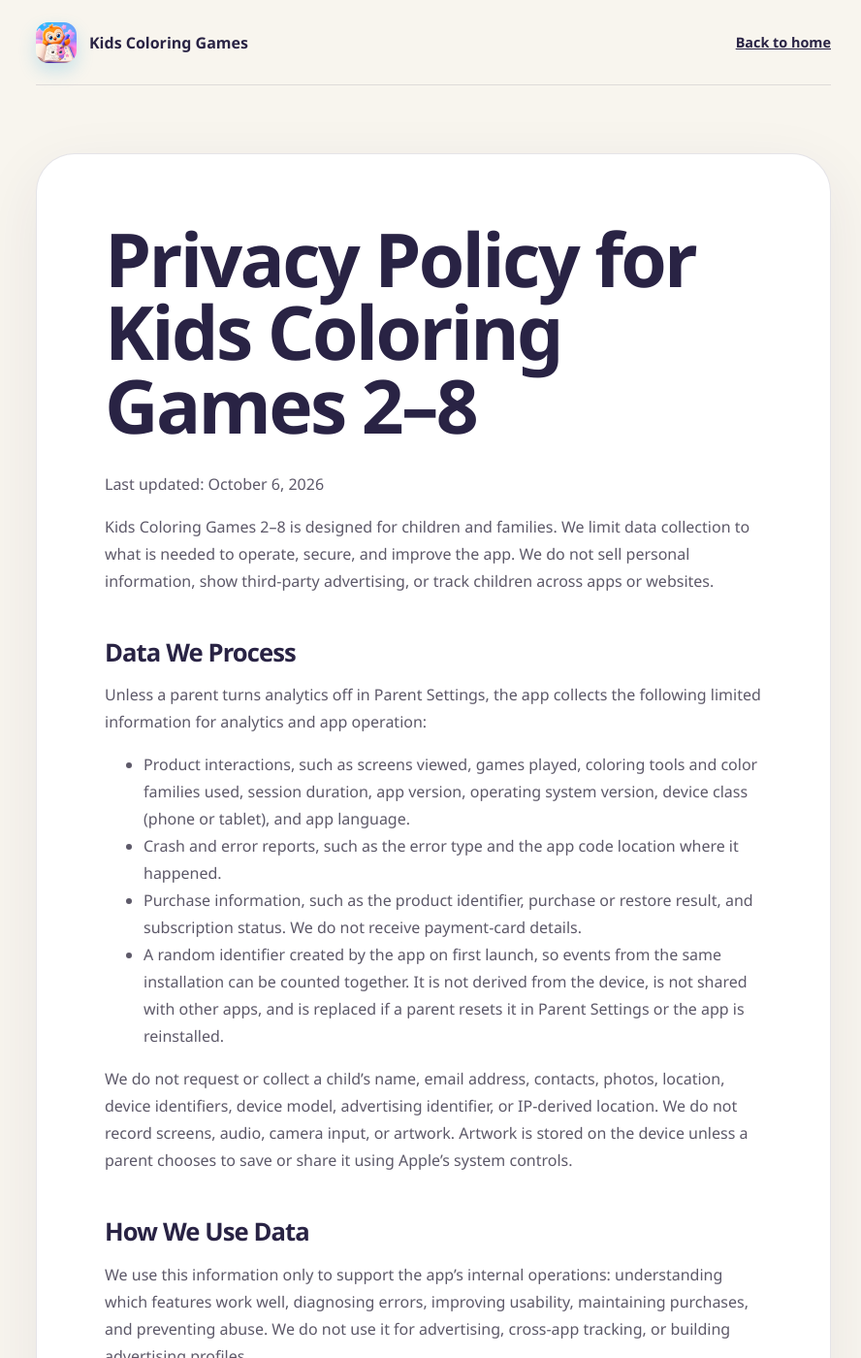
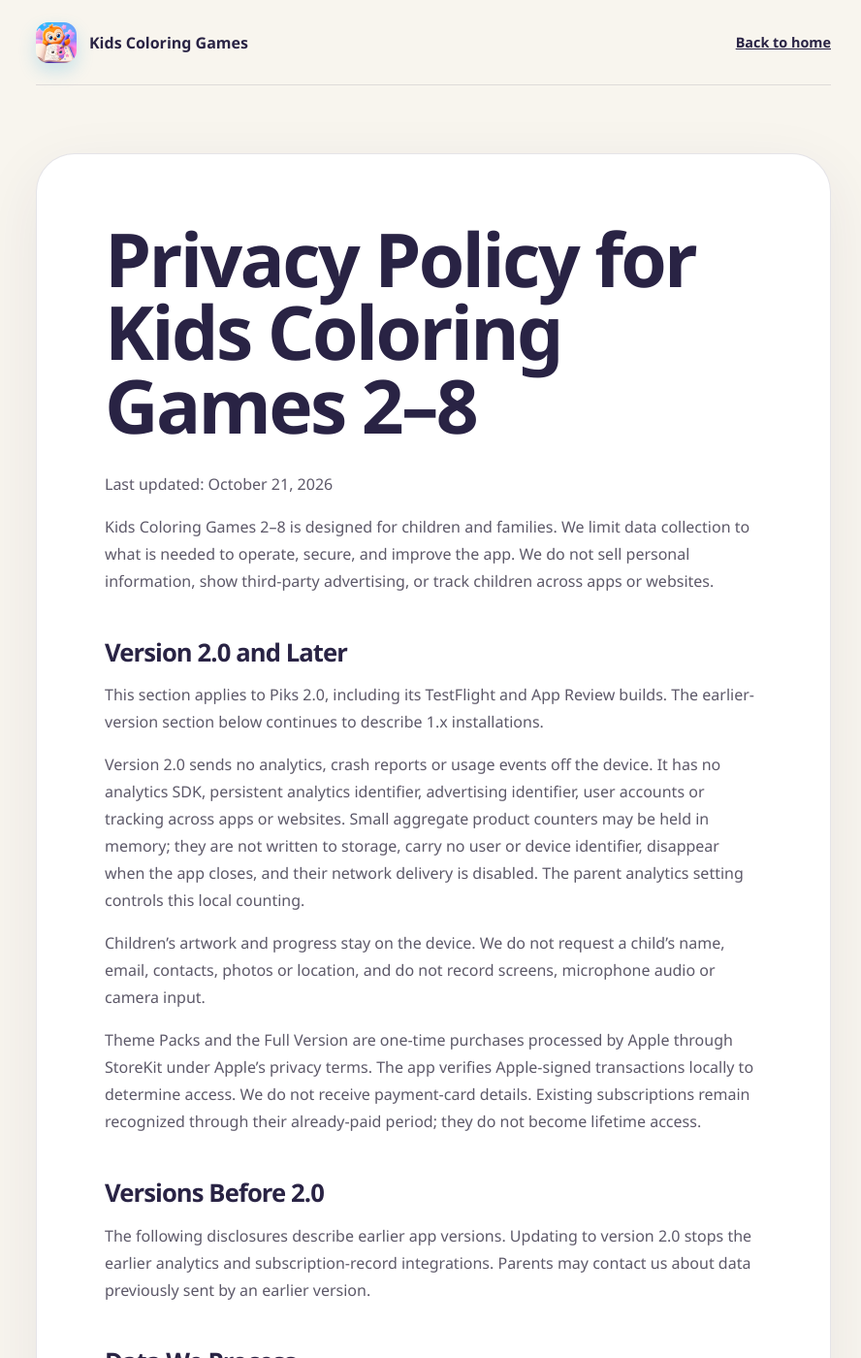
Before and after one commit to anq-no-one/pages, a Jekyll site: the page built from docs/privacy.md, in a window 1280 px wide and 1400 px high. Shown: the whole window at 97% size, without its empty margins (193-1081 px from the left). Built offline with Jekyll 4.4.1, drawn with Linux system fonts in a browser that asks for light colours.

Commit message:
Clarify privacy for the transition to one-time purchases

```diff
--- a/docs/privacy.md
+++ b/docs/privacy.md
@@ -6,9 +6,23 @@
 
 # Privacy Policy for Kids Coloring Games 2–8
 
-Last updated: October 6, 2026
+Last updated: October 21, 2026
 
 Kids Coloring Games 2–8 is designed for children and families. We limit data collection to what is needed to operate, secure, and improve the app. We do not sell personal information, show third-party advertising, or track children across apps or websites.
+
+## Version 2.0 and Later
+
+This section applies to Piks 2.0, including its TestFlight and App Review builds. The earlier-version section below continues to describe 1.x installations.
+
+Version 2.0 sends no analytics, crash reports or usage events off the device. It has no analytics SDK, persistent analytics identifier, advertising identifier, user accounts or tracking across apps or websites. Small aggregate product counters may be held in memory; they are not written to storage, carry no user or device identifier, disappear when the app closes, and their network delivery is disabled. The parent analytics setting controls this local counting.
+
+Children's artwork and progress stay on the device. We do not request a child's name, email, contacts, photos or location, and do not record screens, microphone audio or camera input.
+
+Theme Packs and the Full Version are one-time purchases processed by Apple through StoreKit under Apple's privacy terms. The app verifies Apple-signed transactions locally to determine access. We do not receive payment-card details. Existing subscriptions remain recognized through their already-paid period; they do not become lifetime access.
+
+## Versions Before 2.0
+
+The following disclosures describe earlier app versions. Updating to version 2.0 stops the earlier analytics and subscription-record integrations. Parents may contact us about data previously sent by an earlier version.
 
 ## Data We Process
 
```
